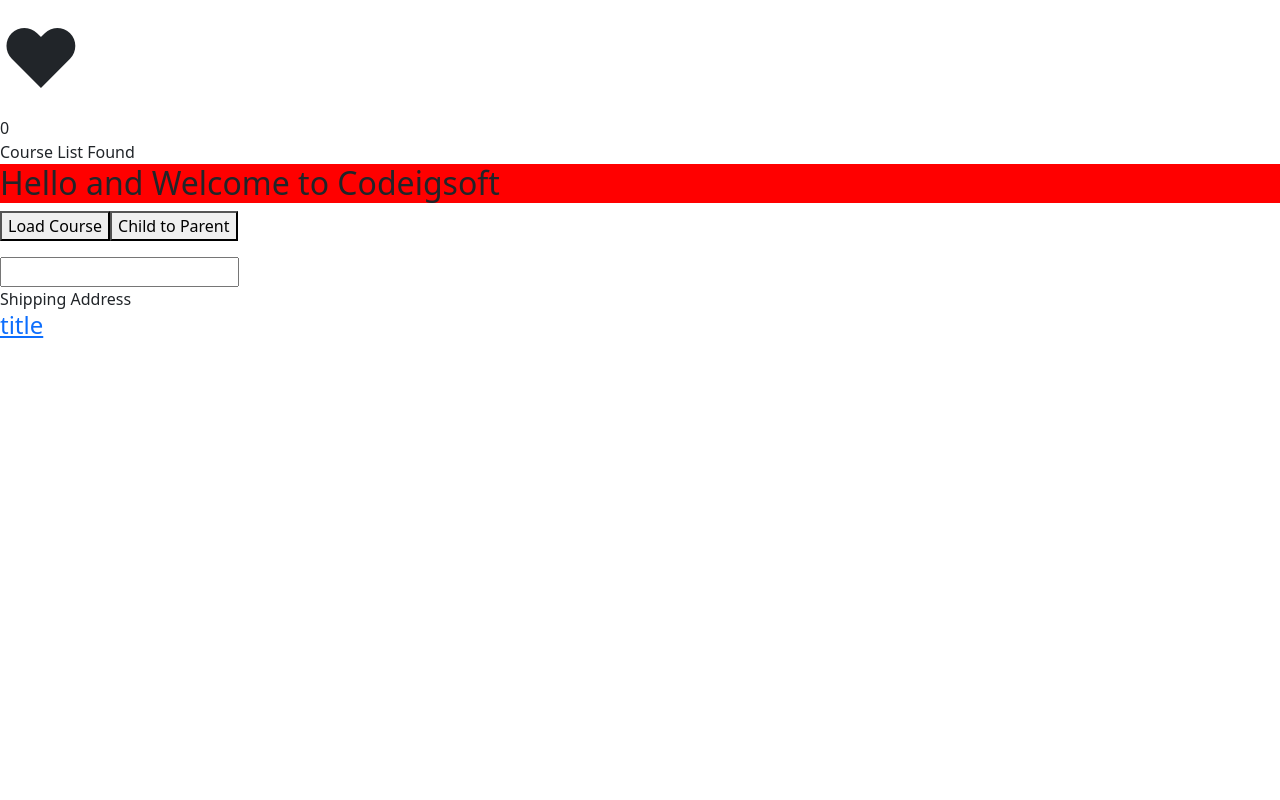
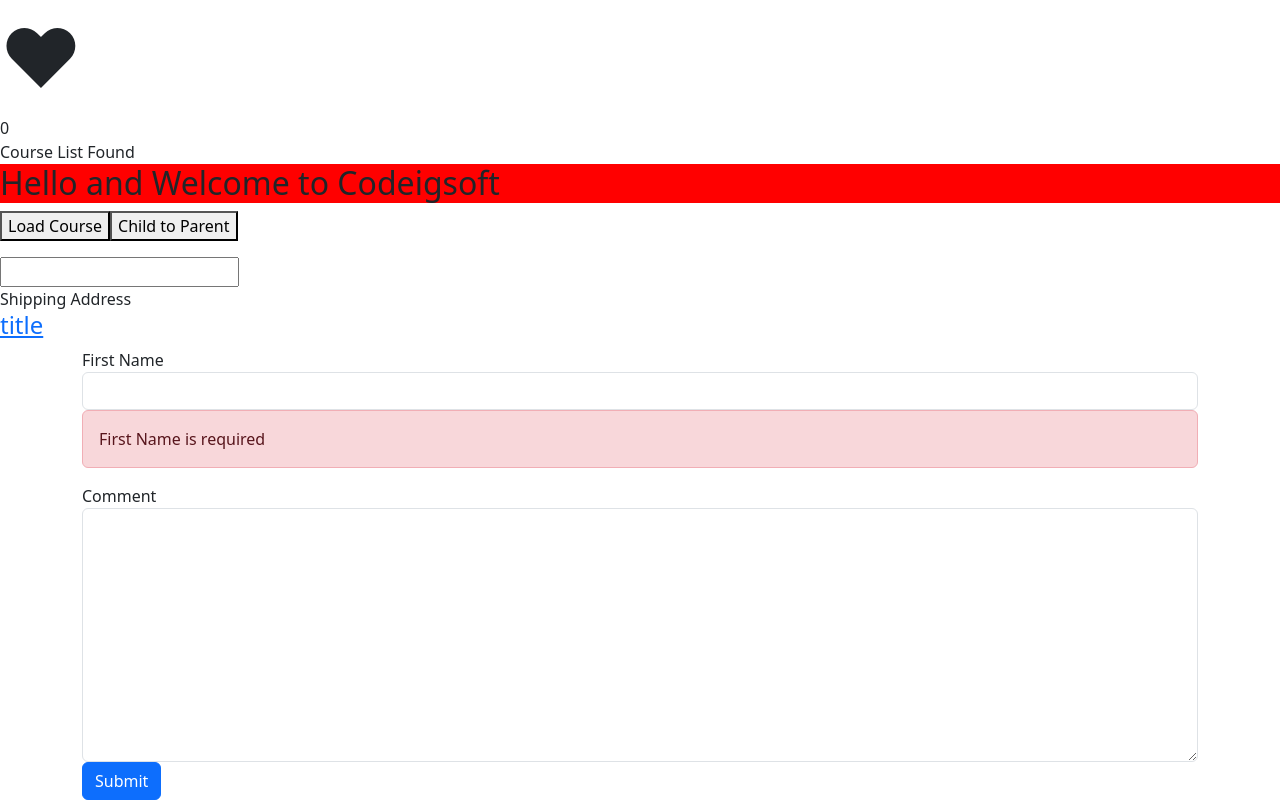
Before and after one commit to mdnafeed/angular-codewithmosh, an Angular app: page / in a window 1280 px wide. Shown: the part 582-1382 px from the top of the page. Before the commit the page ends 930 px from the top, so only its background shows below. Built offline with nearby package versions, Linux system fonts and the light colour scheme.

Commit message:
added template driven form

```diff
--- a/src/app/app.component.html
+++ b/src/app/app.component.html
@@ -22,4 +22,4 @@
 
 <app-zippy title="Shipping Address">New Delhi</app-zippy>
 
-<!-- <app-zippy title="Hello and Welcome">Hello</app-zippy> -->
+<app-contact-form></app-contact-form>
--- a/src/app/app.module.ts
+++ b/src/app/app.module.ts
@@ -10,6 +10,7 @@
 import { FavoriteComponent } from './favorite/favorite.component';
 import { InputFormatDirective } from './input-format.directive';
 import { ZippyComponent } from './zippy/zippy.component';
+import { ContactFormComponent } from './template-driven/contact-form/contact-form.component';
 
 @NgModule({
   declarations: [
@@ -18,7 +19,8 @@
     CustomDatePipe,
     FavoriteComponent,
     InputFormatDirective,
-    ZippyComponent
+    ZippyComponent,
+    ContactFormComponent
   ],
   imports: [
     BrowserModule,
--- /dev/null
+++ b/src/app/template-driven/contact-form/contact-form.component.html
@@ -0,0 +1,19 @@
+<div class="container">
+    <div class="row">
+        <div class="col-md-12">
+            <form>
+                <div class="form-group">
+                    <label for="firstName">First Name</label>
+                    <input ngModel name="firstName" required #firstName="ngModel" (change)="log(firstName)" id="firstName" type="text" class="form-control">
+                    <div class="alert alert-danger" *ngIf="!firstName.valid">First Name is required</div>
+                </div>
+                <div class="form-group">
+                    <label for="comment">Comment</label>
+                    <textarea name="comment" ngModel #comment="ngModel" id="comment" cols="30" rows="10" class="form-control"></textarea>
+                </div>
+
+                <button class="btn btn-primary">Submit</button>
+            </form>
+        </div>
+    </div>
+</div>
--- /dev/null
+++ b/src/app/template-driven/contact-form/contact-form.component.ts
@@ -0,0 +1,17 @@
+import { Component } from '@angular/core';
+
+@Component({
+  selector: 'app-contact-form',
+  templateUrl: './contact-form.component.html',
+  styleUrls: ['./contact-form.component.scss']
+})
+export class ContactFormComponent {
+
+  constructor(){
+
+  }
+
+  public log(name:object){
+      console.log(name)
+  }
+}
```
Also changed, not shown: src/app/template-driven/contact-form/contact-form.component.scss (added), 1 other file (tests, documents, lock files or other folders).
